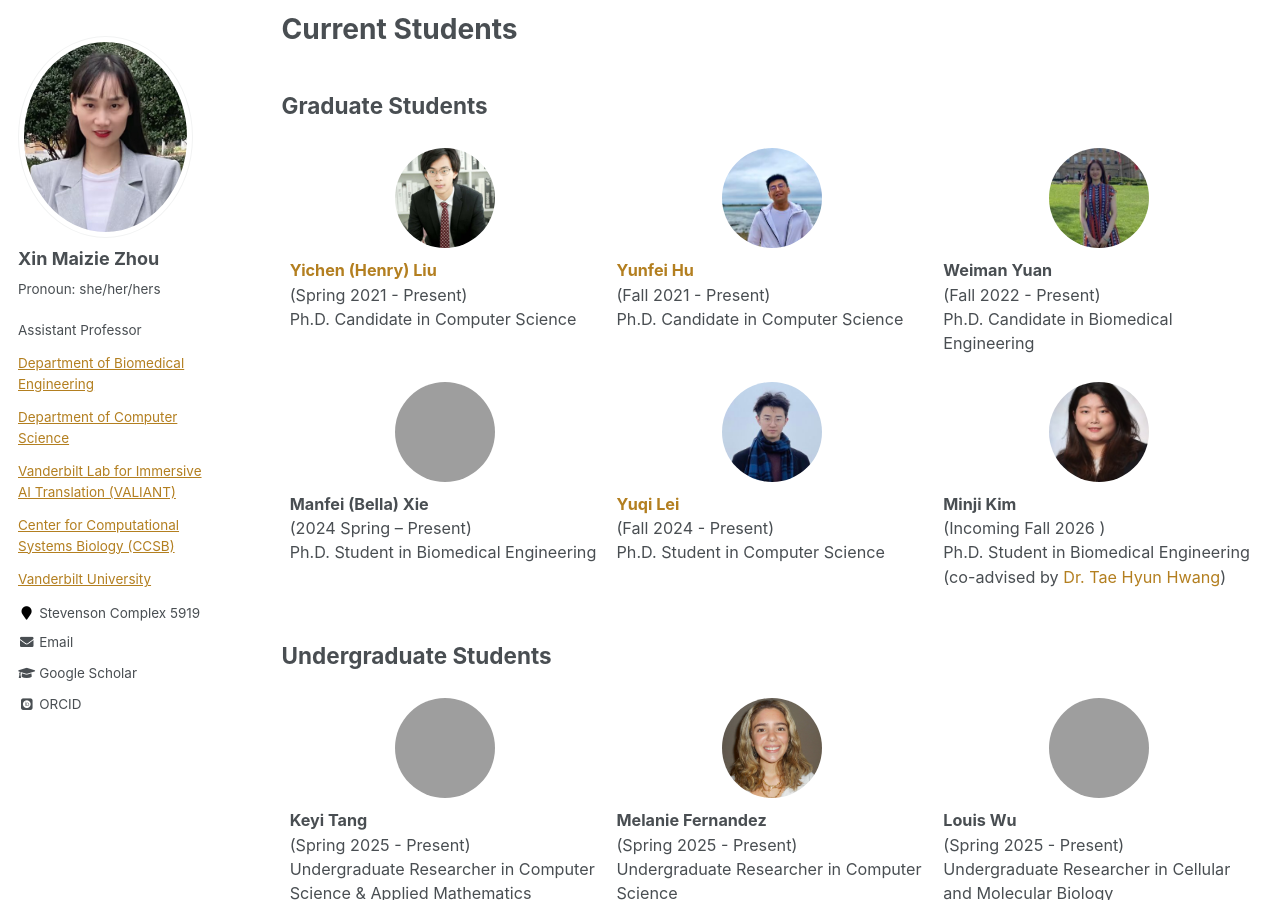
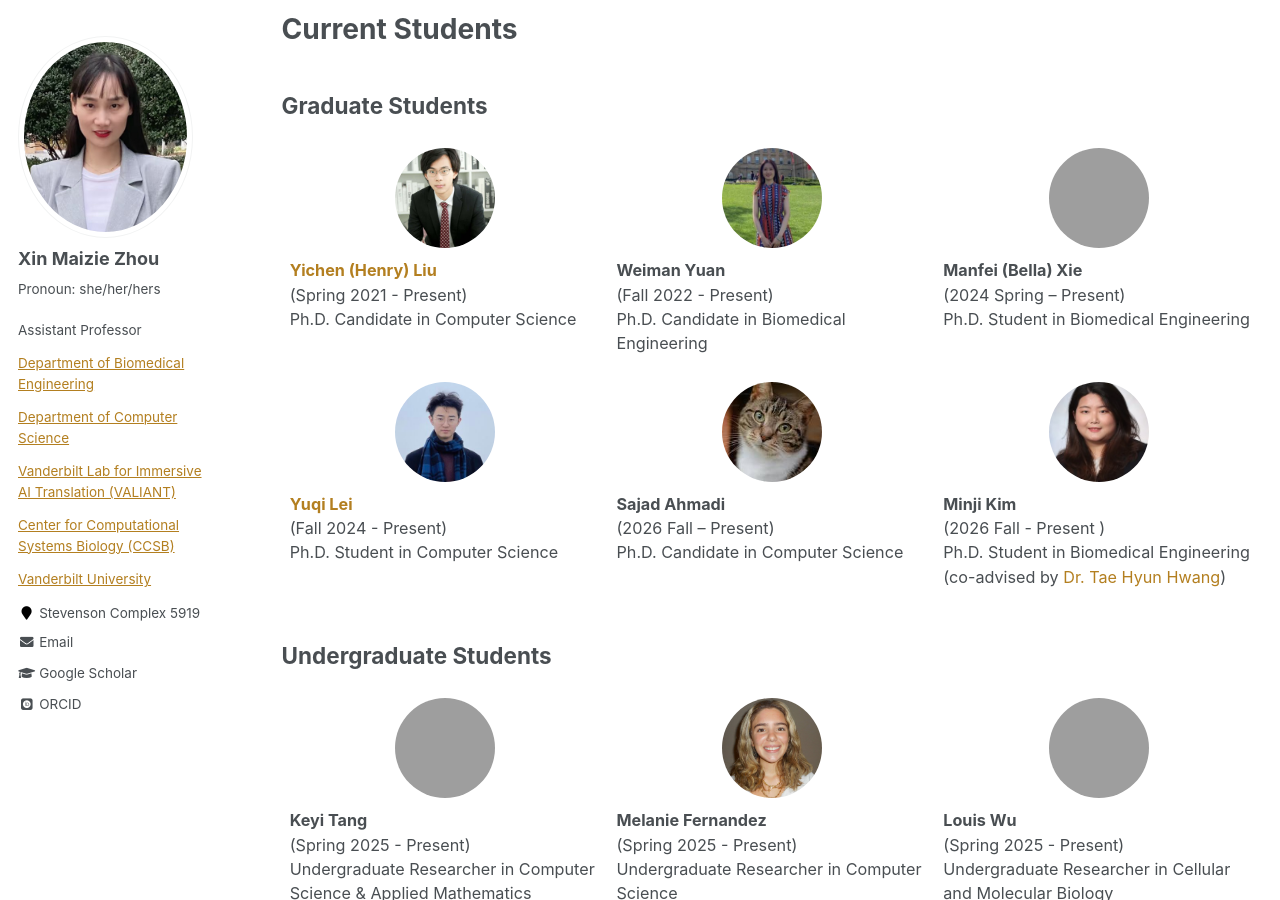
Before and after one commit to maiziezhoulab/Maiziezhoulab.github.io, a Jekyll site: the page built from _pages/LabMembers.md, in a window 1280 px wide and 900 px high, scrolled down 708 px, cut to the strip 0-900 px from the top of the window. Built offline with Jekyll 4.4.1, drawn with Linux system fonts in a browser that asks for light colours; some web fonts are replaced; some of the changed text lies outside the part shown; grey boxes are pictures that could not be loaded.

Commit message:
Update LabMembers.md

```diff
--- a/_pages/LabMembers.md
+++ b/_pages/LabMembers.md
@@ -42,22 +42,11 @@ author_profile: true
 
     <td>
         <div style="text-align: center">
-            <img src="/images/students/yunfei.jpeg" class="student-profile-pic" >
-        </div>
-        <b><a href="https://oliiverhu.github.io/" target="_blank">Yunfei Hu</a></b> <br>(Fall 2021 - Present) <br>
-        Ph.D. Candidate in Computer Science
-    </td>
-
-    <td>
-        <div style="text-align: center">
             <img src="/images/students/weimanyuan.jpeg" class="student-profile-pic">
         </div>
         <b>Weiman Yuan</b> <br>(Fall 2022 - Present) <br>
         Ph.D. Candidate in Biomedical Engineering
     </td>
- </tr>
- <tr>
-
     <td>
         <div style="text-align: center">
             <img src="/images/students/manfei_xie_2025.jpg" class="student-profile-pic">
@@ -65,6 +54,9 @@ author_profile: true
         <b>Manfei (Bella) Xie</b> <br>(2024 Spring – Present) <br>
         Ph.D. Student in Biomedical Engineering
     </td>
+
+ </tr>
+ <tr>
     <td>
         <div style="text-align: center">
             <img src="/images/students/yuqi_lei.jpg" class="student-profile-pic">
@@ -72,18 +64,26 @@ author_profile: true
         <b><a href="https://cyclopsray.github.io/" target="_blank">Yuqi Lei</a></b> <br> (Fall 2024 - Present) <br>
         Ph.D. Student in Computer Science
     </td>
-
+     <td>
+        <div style="text-align: center">
+            <img src="/images/students/cat.jpeg" class="student-profile-pic" >
+        </div>
+         <b>Sajad Ahmadi</b> <br>(2026 Fall – Present) <br>
+        Ph.D. Candidate in Computer Science
+    </td>
 
   <td>
         <div style="text-align: center">
             <img src="/images/students/minji_kim.jpeg" class="student-profile-pic">
         </div>
-        <b>Minji Kim</b> <br> (Incoming Fall 2026 ) <br>
+        <b>Minji Kim</b> <br> (2026 Fall - Present ) <br>
         Ph.D. Student in Biomedical Engineering
         (co-advised by <a href="https://www.hwanglab.org/people" target="_blank">Dr. Tae Hyun Hwang</a>)
     </td>
  </tr>
 </table>
+
+
 
 
 ## Undergraduate Students
@@ -204,6 +204,10 @@ author_profile: true
   Biomedical Engineering, PhD, 2021 Fall – 2026 Spring
   _First Job: Postdoctoral Fellow in the lab of Evan Eichler @ the University of Washington_
 
+- **Yunfei Hi**
+  Computer Science, PhD, 2021 Fall – 2026 Summer
+  _First Job: Postdoctoral Fellow in the lab of Guanghua Xiao @ Washington University in St. Louis_
+
 
 ## Masters Students
 
```
